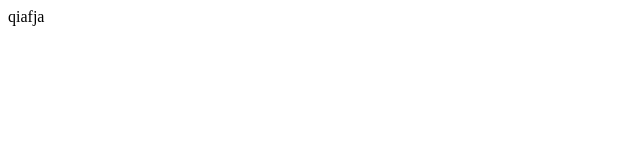
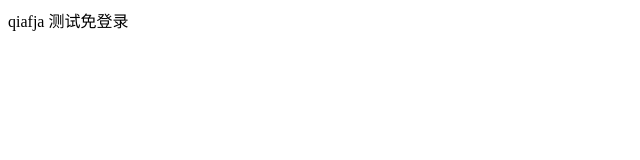
Before and after one commit to rainbow300/git-demo, a plain HTML site: page index.html in a window 1280 px wide. Shown: the whole page, without its empty margins (0-640 px from the left). Drawn offline with Linux system fonts and the light colour scheme.

Commit message:
免登录修改

```diff
--- a/index.html
+++ b/index.html
@@ -8,7 +8,7 @@
 </head>
 
 <body>
-    qiafja
+    qiafja 测试免登录
 </body>
 
 </html>
```
